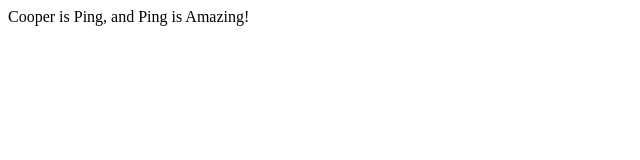
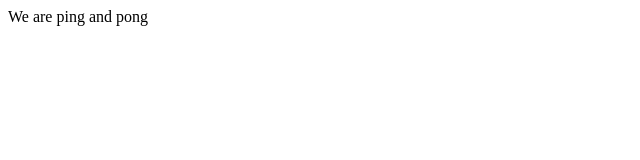
Before and after one commit to csaye/csa-ping-pong, a plain HTML site: page index.html in a window 1280 px wide. Shown: the whole page, without its empty margins (0-640 px from the left). Drawn offline with Linux system fonts and the light colour scheme.

Commit message:
feat: Add message

```diff
--- a/index.html
+++ b/index.html
@@ -7,6 +7,6 @@
     </head>
 
     <body>
-Cooper is Ping, and Ping is Amazing!
+        We are ping and pong
     </body>
 </html>
```
